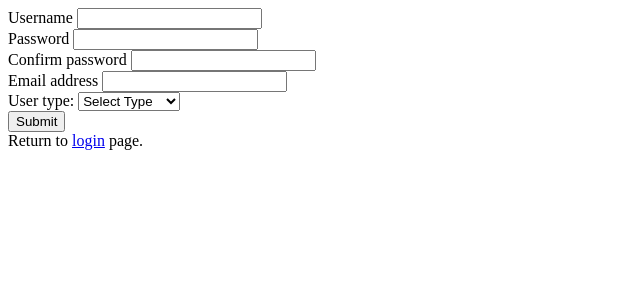
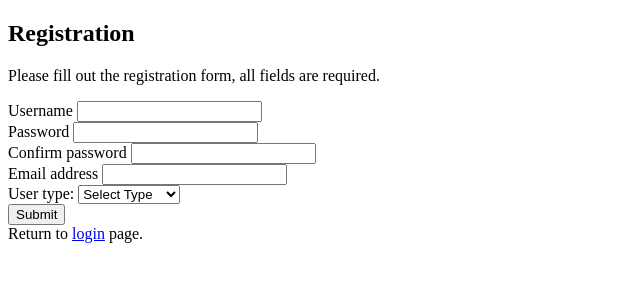
Before and after one commit to chrisdopuch/CS-3380-Database-Project, a PHP site: page /registration.php in a window 1280 px wide. Shown: the top 300 px of the page, without its empty margins (0-640 px from the left). Run offline with PHP 8.4, Linux system fonts and the light colour scheme.

Commit message:
Registration is now fully functional
May still add a few things later, but it works at least

```diff
--- a/registration.php
+++ b/registration.php
@@ -98,6 +98,59 @@ if (isset($_POST['submit'])){
 		return;
 	}
 
+	//get additional info
+	$first = htmlspecialchars($_POST['first']);
+	if($first == ""){echo "Error: You must enter a first name\n<br>\n";
+		echo "Click <a href='registration.php'>here</a> to go back to registration.\n";
+		return;}
+	$middle = htmlspecialchars($_POST['middle']);
+	if($middle == ""){echo "Error: You must enter a middle name\n<br>\n";
+		echo "Click <a href='registration.php'>here</a> to go back to registration.\n";
+		return;}
+	$last = htmlspecialchars($_POST['last']);
+	if($last == ""){echo "Error: You must enter a last name\n<br>\n";
+		echo "Click <a href='registration.php'>here</a> to go back to registration.\n";
+		return;}
+
+	//get participant info
+	if($user_type == "participant"){
+		$address = htmlspecialchars($_POST['address']);
+		if($address == ""){
+			echo "Error: You must enter an address\n<br>\n";
+			echo "Click <a href='registration.php'>here</a> to go back to registration.\n";
+			return;}
+		$phone = htmlspecialchars($_POST['phone']);
+		if($phone == ""){
+			echo "Error: You must enter a phone number\n<br>\n";
+			echo "Click <a href='registration.php'>here</a> to go back to registration.\n";
+			return;}
+		$ethnicity = htmlspecialchars($_POST['ethnicity']);
+		if($ethnicity == ""){
+			echo "Error: You must choose an ethnicity\n<br>\n";
+			echo "Click <a href='registration.php'>here</a> to go back to registration.\n";
+			return;}
+		$gender = htmlspecialchars($_POST['gender']);
+		if($gender == ""){
+			echo "Error: You must choose a gender\n<br>\n";
+			echo "Click <a href='registration.php'>here</a> to go back to registration.\n";
+			return;}
+		$age = htmlspecialchars($_POST['age']);
+		if($age == ""){
+			echo "Error: You must enter your age\n<br>\n";
+			echo "Click <a href='registration.php'>here</a> to go back to registration.\n";
+			return;}
+		$grade = htmlspecialchars($_POST['grade']);
+		if($grade == ""){
+			echo "Error: You must enter a highest grade\n<br>\n";
+			echo "Click <a href='registration.php'>here</a> to go back to registration.\n";
+			return;}
+		$contact = htmlspecialchars($_POST['contact']);
+		if($contact == ""){
+			echo "Error: You must specify if we can contact you again\n<br>\n";
+			echo "Click <a href='registration.php'>here</a> to go back to registration.\n";
+			return;}
+	}
+
 	//check if username is already in DB
 	$result = pg_prepare($conn, "check_user", "SELECT * FROM database.users WHERE $1 = username");
 	$result = pg_execute($conn, "check_user", array($user));
@@ -132,10 +185,38 @@ if (isset($_POST['submit'])){
 	//add user to the users table
 	$result = pg_prepare($conn, "info", "INSERT INTO database.users VALUES ($1, $2, $3, $4, $5)");
 	$result = pg_execute($conn, "info", array($user, $pwhash, $salt, $user_type, $email));
+	//make sure the query was successful
+	if(!$result){
+		echo "Error: registration of user failed\n<br />\n";
+		echo "Click <a href='registration.php'>here</a> to go back to registration.\n";
+		return;
+	}
 
 	//log the username and type in session
 	$_SESSION['username'] = $user;
 	$_SESSION['user_type'] = $user_type;
+
+	//enter user into either participant or experimenter table
+	if($user_type == "experimenter"){
+		$result = pg_prepare($conn, "experimenter", "INSERT INTO database.experimenters (first_name, middle_name, last_name, username) VALUES ($1, $2, $3, $4)");
+		$result = pg_execute($conn, "experimenter", array($first, $middle, $last, $user));
+		//make sure the query was successful
+		if(!$result){
+			echo "Error: registration of experimenter failed\n<br />\n";
+			echo "Click <a href='registration.php'>here</a> to go back to registration.\n";
+			return;
+		}
+	}
+	else if ($user_type == "participant"){
+		$result = pg_prepare($conn, "participant", "INSERT INTO database.participants (first_name, middle_name, last_name, address, phone_number, ethnicity, gender, age, education, contact_again, username) VALUES ($1, $2, $3, $4, $5, $6, $7, $8, $9, $10, $11)");
+		$result = pg_execute($conn, "participant", array($first, $middle, $last, $address, $phone, $ethnicity, $gender, $age, $grade, $contact, $user));
+		//make sure the query was successful
+		if(!$result){
+			echo "Error: registration of participant failed\n<br />\n";
+			echo "Click <a href='registration.php'>here</a> to go back to registration.\n";
+			return;
+		}
+	}
 
 	session_write_close();
 
@@ -149,6 +230,8 @@ if (isset($_POST['submit'])){
 ?>
 </head>
 <body>
+<h2>Registration</h2>
+<p>Please fill out the registration form, all fields are required.</p>
 <form method='POST' action='registration.php'>
 Username <input type='text' name='username' /><br />
 Password <input type='password' name='password' /><br />
```
